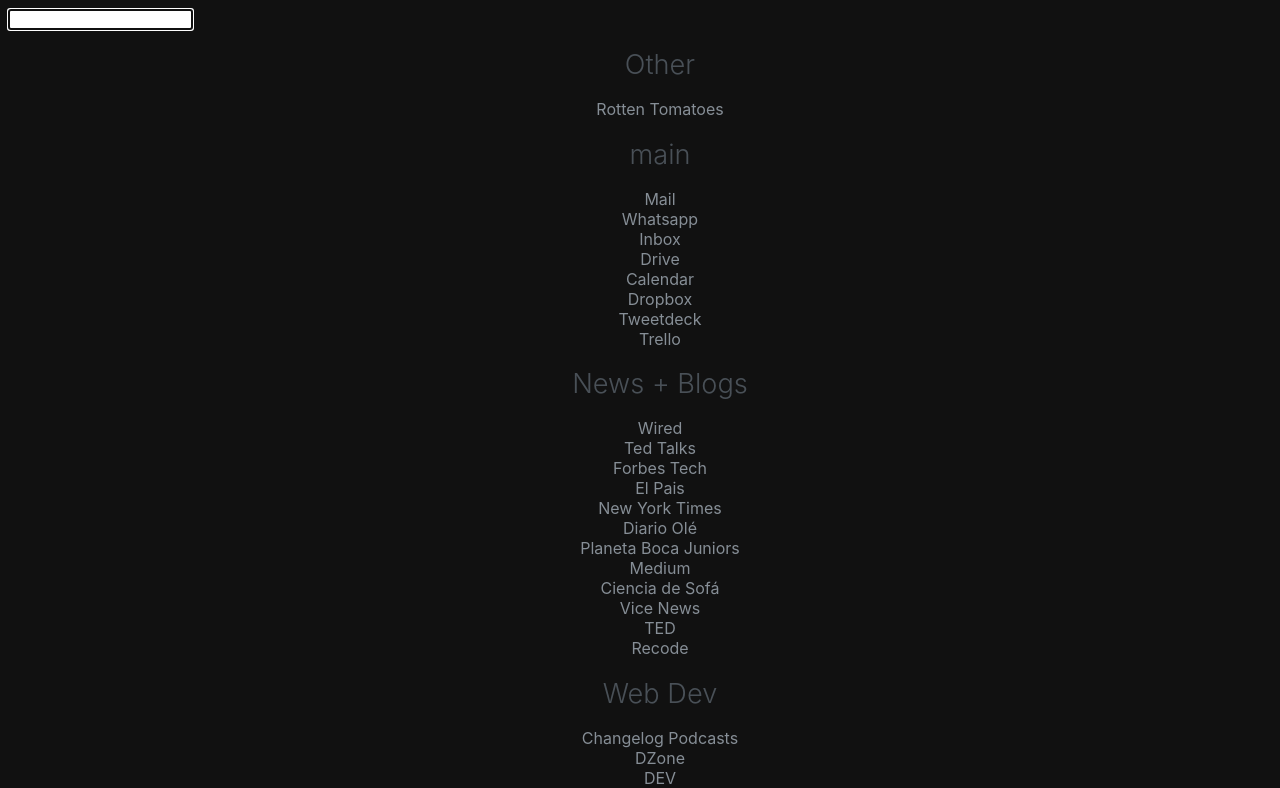
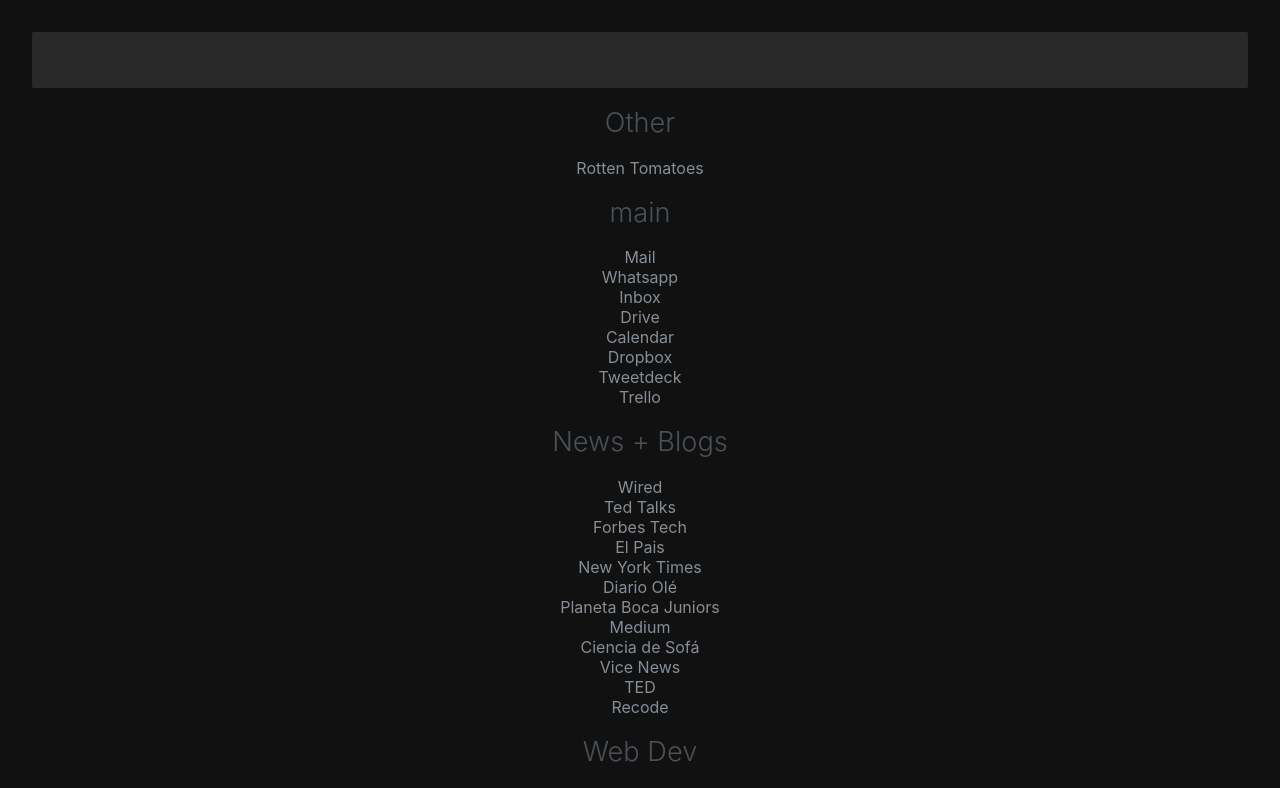
Before and after one commit to singuerinc/dial, a React (Vite) app: page / in a window 1280 px wide. Shown: the top 788 px of the page. Built offline with nearby package versions, Linux system fonts and the light colour scheme.

Commit message:
feat: Search component styles

```diff
--- a/css/main.css
+++ b/css/main.css
@@ -22,6 +22,12 @@
   background-color: #111;
 }
 
+html,
+body {
+  margin: 0;
+  padding: 0;
+}
+
 h2 {
   font-size: 1.2em;
 }
@@ -40,3 +46,23 @@
 a:hover {
   color: var(--oc-lime-5);
 }
+
+textarea,
+select,
+input,
+button {
+  outline: none;
+}
+
+ul,
+li {
+  margin: 0;
+  padding: 0;
+}
+
+#root {
+  display: flex;
+  flex-direction: column;
+  align-items: center;
+  margin: 2em;
+}
--- a/src/components/Dial.tsx
+++ b/src/components/Dial.tsx
@@ -50,8 +50,6 @@
 }
 
 const List = styled.ul`
-  margin: 0;
-  padding: 0;
   width: 100%;
   text-align: center;
 
--- a/src/components/Search.tsx
+++ b/src/components/Search.tsx
@@ -4,13 +4,10 @@
 
 interface IProps {
   onChange: (value: string) => void;
-  className?: string;
 }
 
-const Input = styled.input``;
-
 export function Search({ onChange }: IProps) {
-  const ref = useRef<HTMLInputElement>();
+  const ref = useRef<HTMLInputElement>(null);
   const [value, setValue] = useState<string>("");
 
   useEffect(() => {
@@ -21,9 +18,24 @@
     onChange(value);
   }, [value]);
 
-  function handleChange(event: React.ChangeEvent<HTMLInputElement>) {
+  const handleChange = (event: React.ChangeEvent<HTMLInputElement>) => {
     setValue(event.target.value);
-  }
+  };
 
   return <Input ref={ref} value={value} onChange={handleChange} />;
 }
+
+const Input = styled.input`
+  width: 100%;
+  font-size: 2em;
+  text-align: center;
+
+  border: 0;
+  border-radius: 2px;
+
+  padding: 0.3em;
+
+  background-color: rgba(255, 255, 255, 0.1);
+  color: white;
+  font-weight: 300;
+`;
```
